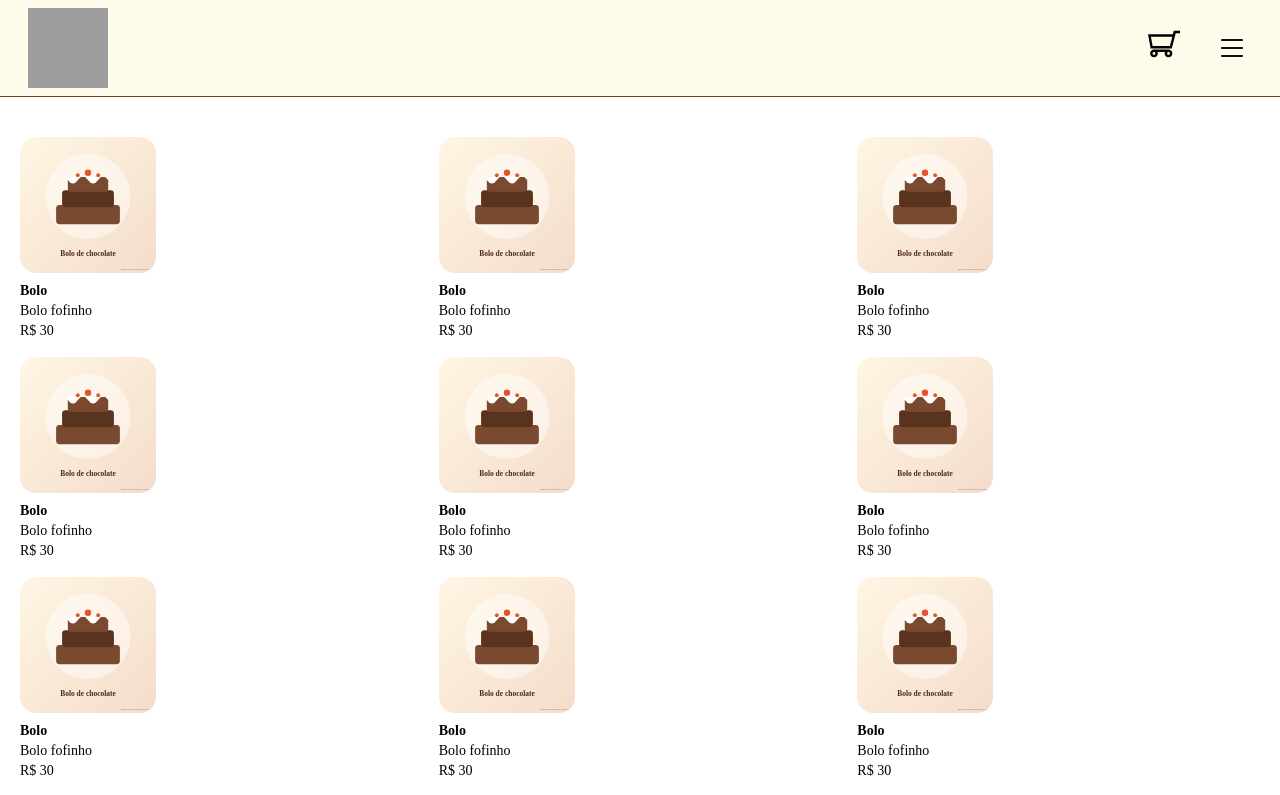
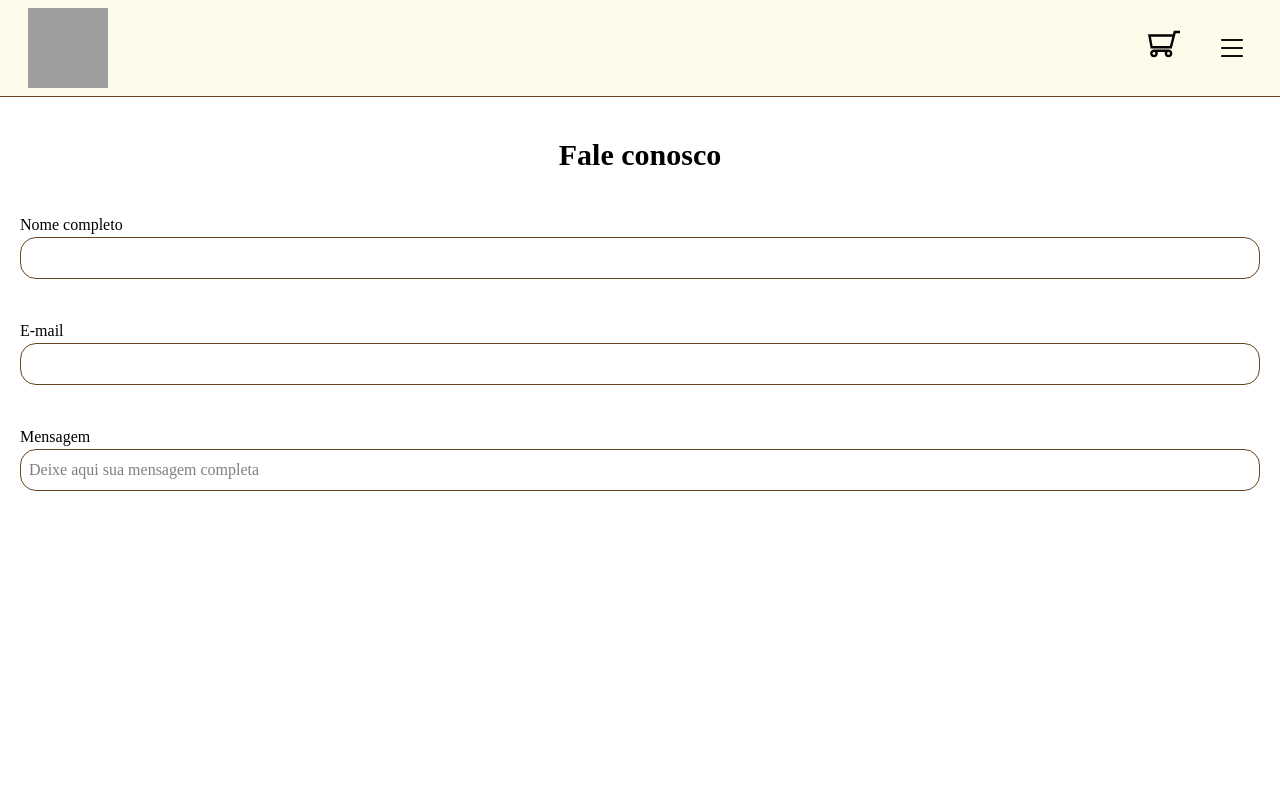
Before and after one commit to hgsouz/delicias_da_dessa, a React (Vite) app: page / in a window 1280 px wide. Shown: the top 795 px of the page. Built offline with nearby package versions, Linux system fonts and the light colour scheme; grey boxes are pictures that could not be loaded; a web font is replaced by a local one.

Commit message:
feat: finishing about and contact pages

```diff
--- a/src/App.tsx
+++ b/src/App.tsx
@@ -1,11 +1,16 @@
 // import Home from "./pages/home";
+import About from "./pages/about";
+import Contact from "./pages/contact";
+import Home from "./pages/home";
 import Products from "./pages/pruducts";
 
 function App() {
   return (
     <>
       {/* <Home /> */}
-      <Products />
+      {/* <Products /> */}
+      {/* <About /> */}
+      <Contact />
     </>
   );
 }
--- /dev/null
+++ b/src/components/input.tsx
@@ -0,0 +1,20 @@
+interface InputProps {
+  id: string;
+  label: string;
+  placeholder?: string;
+}
+
+export const Input = ({ id, label, placeholder }: InputProps) => {
+  return (
+    <>
+      <label htmlFor={id}>{label}</label>
+      <input
+        type="text"
+        id={id}
+        placeholder={placeholder}
+        required
+        className=" border border-(--terdiary-color) p-2 rounded-2xl mb-10"
+      />
+    </>
+  );
+};
--- a/src/pages/about.tsx
+++ b/src/pages/about.tsx
@@ -0,0 +1,52 @@
+import { Footer } from "../components/footer";
+import { Header } from "../components/header";
+
+import personalPicture from "../assets/about/personalPicture.png";
+
+function About() {
+  return (
+    <>
+      <Header />
+
+      <section className="my-10 mx-5">
+        <h1 className="text-2xl font-bold text-center">Sobre nós</h1>
+        <img src={personalPicture} alt="" className="max-h-100 mx-auto my-10" />
+        <p>
+          Olá! Que bom ter você por aqui. Sou a Andressa. Muitos me conhecem
+          hoje pelo meu trabalho na confeitaria, mas por trás de cada doce
+          existe uma história de muita luta, coragem e, acima de tudo, amor
+          incondicional. Fui mãe muito jovem. Com a maternidade precoce vieram
+          as responsabilidades e os desafios que tantas famílias conhecem bem.
+          Houve momentos difíceis, em que a falta de recursos apertava e a
+          sensação de impotência diante das necessidades básicas me fazia
+          chorar. Mas, em meio às dificuldades, eu tinha meus maiores tesouros:
+          os meus filhos. Fiz questão de estar presente em cada fase, criando-os
+          com todo o meu carinho. <br />
+          <br />
+          Foi nos aniversários deles que tudo começou. Mesmo sem poder oferecer
+          muito, eu fazia questão de assar um bolinho simples para que eles
+          pudessem sentir a alegria e o amor daquela data. Ver o brilho nos
+          olhinhos deles me dava a força e a segurança que eu tanto precisava.
+          Aos poucos, comecei a fazer bolos para familiares que faziam
+          aniversário, sem cobrar nada — apenas pelo desejo de não deixar
+          nenhuma data passar em branco e ver estampada a felicidade em quem eu
+          amava. Até que chegou o dia em que abri os olhos e decidi: eu não vou
+          ficar onde estou. Quero um futuro melhor para mim e para minha
+          família. <br />
+          <br />
+          Compreendi que, se sair da zona de conforto fosse a única alternativa,
+          eu iria tentar. Transformar a confeitaria na minha profissão foi a
+          realização de um grande sonho, fruto de muito amor e carinho. Esse
+          sentimento é o meu principal ingrediente: eu coloco amor em cada bolo
+          que preparo, transformando momentos simples em memórias inesquecíveis
+          para você e sua família. Seja muito bem-vindo(a) à minha história e ao
+          meu trabalho!
+        </p>
+      </section>
+
+      <Footer />
+    </>
+  );
+}
+
+export default About;
--- /dev/null
+++ b/src/pages/contact.tsx
@@ -0,0 +1,27 @@
+import { Footer } from "../components/footer";
+import { Header } from "../components/header";
+import { Input } from "../components/input";
+
+function Contact() {
+  return (
+    <>
+      <Header />
+
+      <h1 className="text-center my-10 text-3xl font-bold">Fale conosco</h1>
+
+      <form action="" className="flex flex-col mx-5 mb-70">
+        <Input id="name" label="Nome completo" />
+        <Input id="email" label="E-mail" />
+        <Input
+          id="message"
+          label="Mensagem"
+          placeholder="Deixe aqui sua mensagem completa"
+        />
+      </form>
+
+      <Footer />
+    </>
+  );
+}
+
+export default Contact;
```
Also changed, not shown: 1 other file (tests, documents, lock files or other folders).
